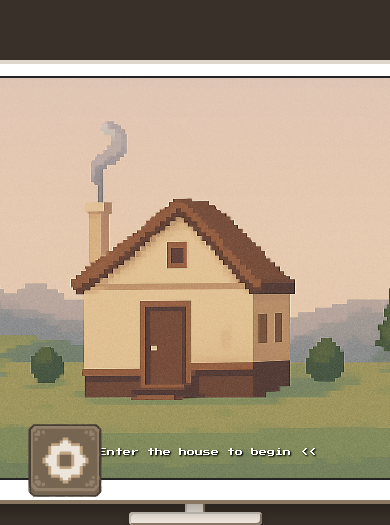
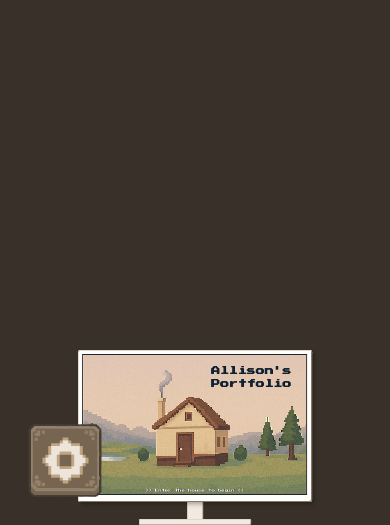
Before and after one commit to allisonlyhuang/portfolio, a React (Vite) app: page / in a window 390 px wide. Shown: the part 319-844 px from the top of the page. Built offline with nearby package versions, Linux system fonts and the light colour scheme.

Commit message:
dynamic changes for start-page mobile

```diff
--- a/src/css/startpage.css
+++ b/src/css/startpage.css
@@ -1,9 +1,18 @@
+:root {
+  --scale: 1;
+  /* dynamically updated with JS */
+}
+
 .monitor-page {
-  min-height: 100vh;
+  min-height: calc(100vh * var(--scale) * 1.2);
   display: flex;
   flex-direction: column;
   justify-content: flex-end;
   align-items: center;
+  position: absolute;
+  left: 50%;
+  transform: translateX(-50%);
+  bottom: 0;
 }
 
 .monitor-wrapper {
@@ -20,77 +29,74 @@
 .monitor-bezel {
   position: relative;
   background: #faf4ed;
-  padding: 16px;
-  border-radius: 8px;
+  padding: calc(16px * var(--scale));
+  border-radius: calc(8px * var(--scale));
   image-rendering: pixelated;
   filter: contrast(1.2);
   box-shadow:
-    inset 4px 4px 0px #d0c8bf,
-    inset -4px -4px 0px #897968,
-    8px 8px 16px rgba(0, 0, 0, 0.3);
+    inset calc(4px * var(--scale)) calc(4px * var(--scale)) 0px #d0c8bf,
+    inset calc(-4px * var(--scale)) calc(-4px * var(--scale)) 0px #897968,
+    calc(8px * var(--scale)) calc(8px * var(--scale)) calc(16px * var(--scale)) rgba(0, 0, 0, 0.3);
 }
 
 .screen {
   cursor: pointer;
-  width: clamp(600px, min(80vw, 80vh * 1.5), 1800px);
-  height: clamp(400px, min(53.33vw, 80vh), 1200px);
+  width: calc(800px * var(--scale));
+  height: calc(500px * var(--scale));
   position: relative;
   overflow: hidden;
-  border: 2px solid #333333;
+  border: calc(2px * var(--scale)) solid #333333;
   image-rendering: pixelated;
 }
 
 .door-box {
   filter: opacity(0);
   position: absolute;
-  top: 57%;
-  left: 41%;
-  width: 6vw;
-  height: 18vh;
+  top: calc(57% * var(--scale));
+  left: calc(41% * var(--scale));
+  width: calc(90px * var(--scale));
+  height: calc(140px * var(--scale));
   z-index: 999;
-  max-width: 90px;
-  max-height: 140px;
-  min-height: 80px;
+  max-width: calc(90px * var(--scale));
+  max-height: calc(140px * var(--scale));
+  min-height: calc(80px * var(--scale));
 }
 
 .screen-text {
   position: absolute;
-  bottom: 5%;
+  bottom: calc(5% * var(--scale));
   left: 50%;
   transform: translateX(-50%);
   color: #ffffff;
   font-family: "Press Start 2P", sans-serif;
-  font-size: clamp(8px, 0.75vw, 16px);
-  text-shadow: 1px 1px 2px #000;
+  font-size: calc(12px * var(--scale));
+  text-shadow: calc(1px * var(--scale)) calc(1px * var(--scale)) calc(2px * var(--scale)) #000;
   white-space: nowrap;
   overflow: hidden;
   text-overflow: ellipsis;
   max-width: 90%;
   z-index: 999;
   transition: transform 0.2s ease-in-out;
-  /* smooth animation */
 }
 
 .screen-text:hover {
   cursor: pointer;
-  transform: translateX(-50%) scale(1.1);
-  /* subtle zoom */
+  transform: translateX(-50%) scale(calc(1.1 * var(--scale)));
 }
 
 .screen-text::before {
   font-family: 'Press Start 2P';
-  font-size: clamp(8px, 0.75vw, 16px);
+  font-size: calc(12px * var(--scale));
   content: '>>';
-  margin-right: 10px;
+  margin-right: calc(10px * var(--scale));
   color: #ffffff;
-
 }
 
 .screen-text::after {
   font-family: 'Press Start 2P';
-  font-size: clamp(8px, 0.75vw, 16px);
+  font-size: calc(12px * var(--scale));
   content: '<<';
-  margin-left: 10px;
+  margin-left: calc(10px * var(--scale));
   color: #ffffff;
 }
 
@@ -105,13 +111,7 @@
   pointer-events: none;
   filter: saturate(0.7) contrast(0.8);
   z-index: 1;
-
-  /* no image highlight */
   user-select: none;
-  -webkit-user-select: none;
-  -moz-user-select: none;
-  -ms-user-select: none;
-  -webkit-touch-callout: none;
 }
 
 .title_name {
@@ -119,15 +119,15 @@
   font-family: 'Press Start 2P';
   position: absolute;
   z-index: 1000000;
-  right: 3.5vw;
-  top: 4vh;
-  font-size: 2vw;
-  text-shadow: 1px 1px 2px #000;
+  right: calc(54px * var(--scale));
+  top: calc(32px * var(--scale));
+  font-size: calc(32px * var(--scale));
+  text-shadow: calc(1px * var(--scale)) calc(1px * var(--scale)) calc(2px * var(--scale)) #000;
 }
 
 .monitor-brand-container {
   text-align: center;
-  margin-top: 8px;
+  margin-top: calc(8px * var(--scale));
 }
 
 .stand-container {
@@ -136,35 +136,35 @@
 }
 
 .stand-neck {
-  margin-top: -18px;
+  margin-top: calc(-18px * var(--scale));
   background: #f2eae0;
-  width: clamp(20px, 2vw, 90px);
-  height: clamp(26px, 4vw, 120px);
+  width: calc(60px * var(--scale));
+  height: calc(80px * var(--scale));
   image-rendering: pixelated;
   box-shadow:
-    inset 2px 0 0 #d0c8bf,
-    inset -2px 0 0 #897968;
+    inset calc(2px * var(--scale)) 0 0 #d0c8bf,
+    inset calc(-2px * var(--scale)) 0 0 #897968;
 }
 
 .stand-base {
   background: #f2eae0;
-  width: clamp(133px, 13.33vw, 600px);
-  height: clamp(13px, 1.33vw, 60px);
+  width: calc(400px * var(--scale));
+  height: calc(20px * var(--scale));
   margin: 0 auto;
-  border-radius: 4px;
+  border-radius: calc(4px * var(--scale));
   image-rendering: pixelated;
   box-shadow:
-    inset 2px 2px 0 #d0c8bf,
-    inset -2px -2px 0 #897968,
-    0 4px 8px rgba(0, 0, 0, 0.2);
+    inset calc(2px * var(--scale)) calc(2px * var(--scale)) 0 #d0c8bf,
+    inset calc(-2px * var(--scale)) calc(-2px * var(--scale)) 0 #897968,
+    0 calc(4px * var(--scale)) calc(8px * var(--scale)) rgba(0, 0, 0, 0.2);
 }
 
 .test {
   position: absolute;
-  top: 64%;
-  left: 45%;
-  width: 5px;
-  height: 5px;
+  top: calc(64% * var(--scale));
+  left: calc(45% * var(--scale));
+  width: calc(5px * var(--scale));
+  height: calc(5px * var(--scale));
   background-color: none;
   z-index: 1000;
 }
--- a/src/pages/startpage.jsx
+++ b/src/pages/startpage.jsx
@@ -1,4 +1,4 @@
-import { useState, useRef } from 'react';
+import { useState, useRef, useEffect } from 'react';
 import doors_open from '../assets/start-page/start_page_open_door.png';
 import doors_closed from '../assets/start-page/start_page_closed_door.png';
 import '../css/startpage.css';
@@ -34,6 +34,28 @@ function Start({ onNavigate, handleClick }) {
             });
         }
     };
+
+    console.log(window.innerHeight);
+    console.log(window.innerWidth);
+
+
+    useEffect(() => {
+        const updateScale = () => {
+            const baseWidth = 1400;
+            const baseHeight = 550;
+            console.log(window.innerWidth);
+            console.log(window.innerHeight);
+            const scale = Math.min(window.innerWidth / baseWidth, window.innerHeight / baseHeight);
+            document.documentElement.style.setProperty('--scale', scale);
+        };
+
+        updateScale();
+        window.addEventListener('resize', updateScale);
+
+        return () => {
+            window.removeEventListener('resize', updateScale);
+        };
+    }, []);
 
     return (
         <div className="monitor-page">
```
Also changed, not shown: src/components/overlay.jsx (+21 -21 lines), 1 other file (tests, documents, lock files or other folders).
